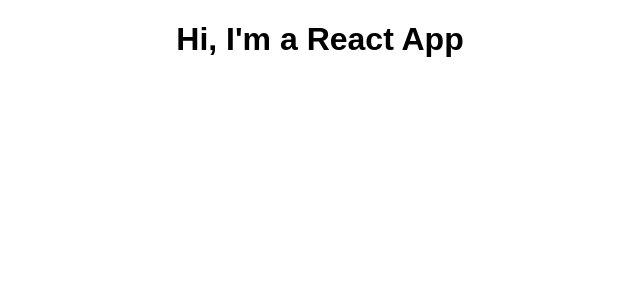
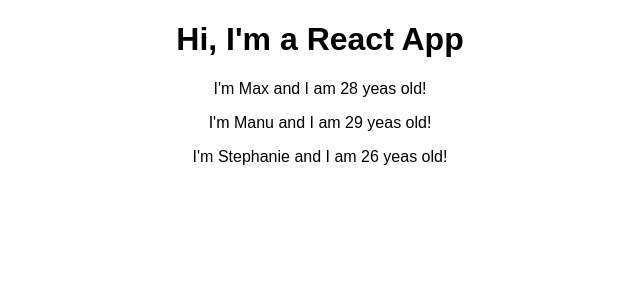
Before and after one commit to rafaelperozin/react-studying, a React (Create React App) app: page / in a window 1280 px wide. Shown: the top 300 px of the page, without its empty margins (320-960 px from the left). Built offline with nearby package versions, Linux system fonts and the light colour scheme.

Commit message:
Create Person and send properties

```diff
--- a/src/App.js
+++ b/src/App.js
@@ -1,13 +1,18 @@
 import React, { Component } from 'react';
 import './App.css';
+import Person from './Person/Person';
 
 class App extends Component {
   render() {
     return (
       <div className="App">
         <h1>Hi, I'm a React App</h1>
+        <Person name="Max" age="28" />
+        <Person name="Manu" age="29">My Hobbies: Racing</Person>
+        <Person name="Stephanie" age="26" />
       </div>
     );
+    // return React.createElement('div', {className: 'App'}, React.createElement('h1', null, 'Hi, I\'m a React App!!!'));
   }
 }
 
--- /dev/null
+++ b/src/Person/Person.js
@@ -0,0 +1,7 @@
+import React from 'react';
+
+const person = (props) => {
+    return <p>I'm {props.name} and I am {props.age} yeas old!</p>
+};
+
+export default person;
```
